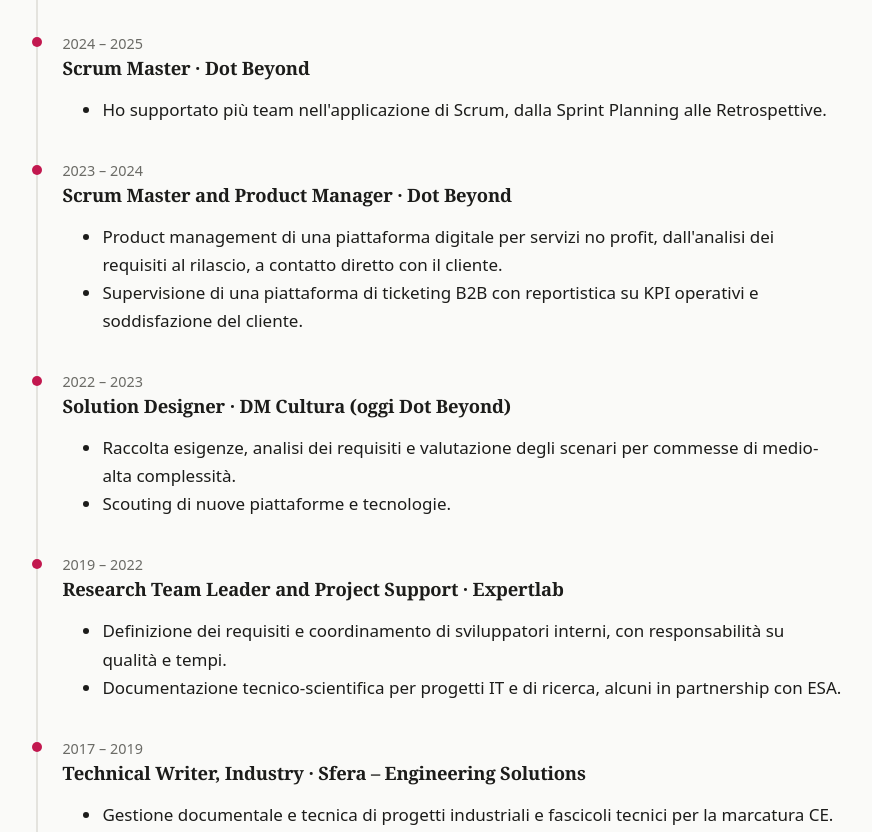
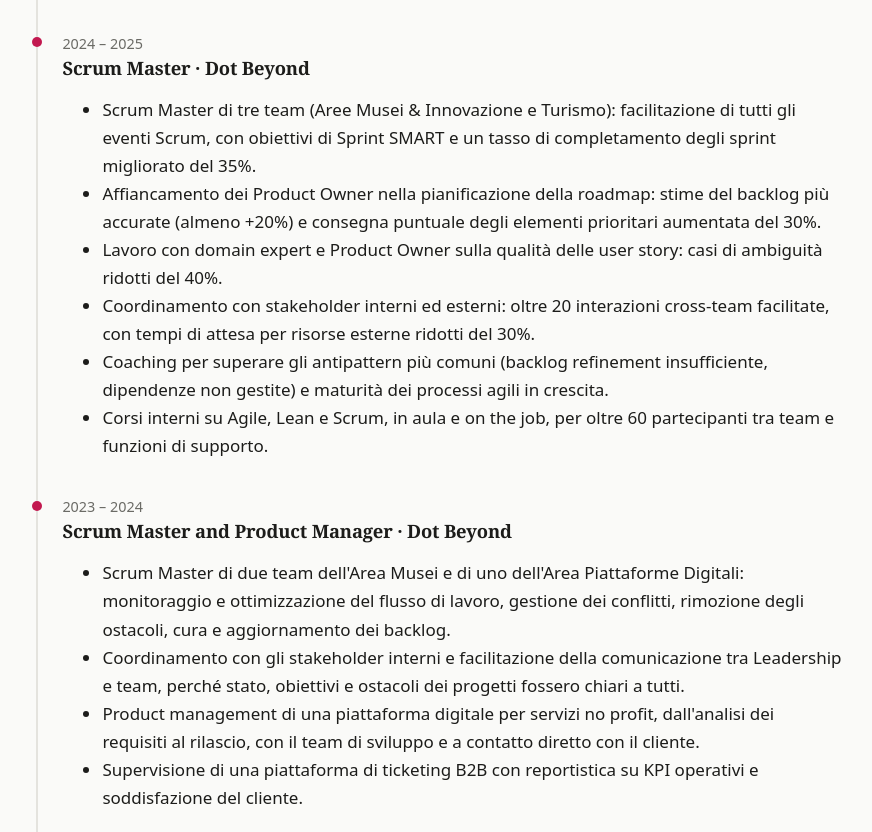
Before and after one commit to ntnchr11/ntnchr11.github.io, an Astro site: page /percorso in a window 1280 px wide. Shown: the part 806-1638 px from the top of the page, without its empty margins (204-1076 px from the left). Built offline with nearby package versions, Linux system fonts and the light colour scheme; Astro itself is replaced by a stand-in of ours.

Commit message:
Percorso: Dot Beyond, ruolo di Scrum Master approfondito
Co-Authored-By: Claude Sonnet 5.5 <noreply@anthropic.com>
Claude-Session: https://claude.ai/code/session_01VY4micdcKg4rocUTNfRRDx

```diff
--- a/src/pages/percorso.astro
+++ b/src/pages/percorso.astro
@@ -8,9 +8,16 @@ const esperienze = [
     'Coordino team cross-funzionali in contesto internazionale e faccio leadership coaching sull\'allineamento strategico.',
     'Lavoro con le principali metriche agili in uso in azienda per individuare le aree di miglioramento di team e processi.'] },
   { quando: '2024 – 2025', ruolo: 'Scrum Master', dove: 'Dot Beyond', punti: [
-    'Ho supportato più team nell\'applicazione di Scrum, dalla Sprint Planning alle Retrospettive.'] },
+    'Scrum Master di tre team (Aree Musei & Innovazione e Turismo): facilitazione di tutti gli eventi Scrum, con obiettivi di Sprint SMART e un tasso di completamento degli sprint migliorato del 35%.',
+    'Affiancamento dei Product Owner nella pianificazione della roadmap: stime del backlog più accurate (almeno +20%) e consegna puntuale degli elementi prioritari aumentata del 30%.',
+    'Lavoro con domain expert e Product Owner sulla qualità delle user story: casi di ambiguità ridotti del 40%.',
+    'Coordinamento con stakeholder interni ed esterni: oltre 20 interazioni cross-team facilitate, con tempi di attesa per risorse esterne ridotti del 30%.',
+    'Coaching per superare gli antipattern più comuni (backlog refinement insufficiente, dipendenze non gestite) e maturità dei processi agili in crescita.',
+    'Corsi interni su Agile, Lean e Scrum, in aula e on the job, per oltre 60 partecipanti tra team e funzioni di supporto.'] },
   { quando: '2023 – 2024', ruolo: 'Scrum Master and Product Manager', dove: 'Dot Beyond', punti: [
-    'Product management di una piattaforma digitale per servizi no profit, dall\'analisi dei requisiti al rilascio, a contatto diretto con il cliente.',
+    'Scrum Master di due team dell\'Area Musei e di uno dell\'Area Piattaforme Digitali: monitoraggio e ottimizzazione del flusso di lavoro, gestione dei conflitti, rimozione degli ostacoli, cura e aggiornamento dei backlog.',
+    'Coordinamento con gli stakeholder interni e facilitazione della comunicazione tra Leadership e team, perché stato, obiettivi e ostacoli dei progetti fossero chiari a tutti.',
+    'Product management di una piattaforma digitale per servizi no profit, dall\'analisi dei requisiti al rilascio, con il team di sviluppo e a contatto diretto con il cliente.',
     'Supervisione di una piattaforma di ticketing B2B con reportistica su KPI operativi e soddisfazione del cliente.'] },
   { quando: '2022 – 2023', ruolo: 'Solution Designer', dove: 'DM Cultura (oggi Dot Beyond)', punti: [
     'Raccolta esigenze, analisi dei requisiti e valutazione degli scenari per commesse di medio-alta complessità.',
```
